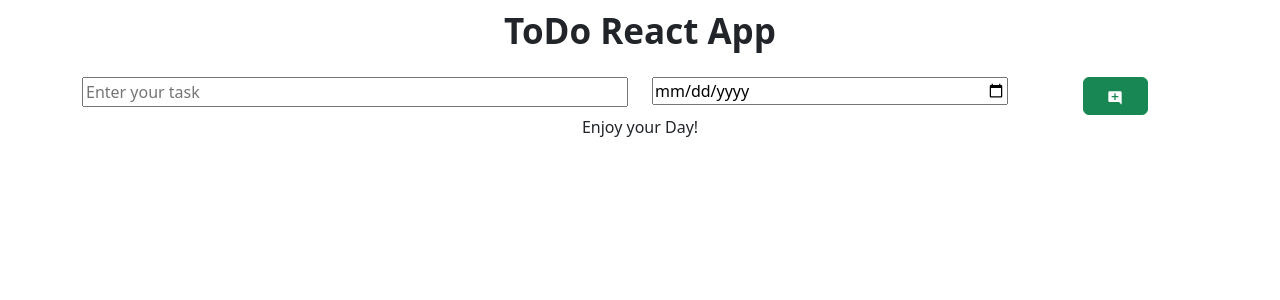
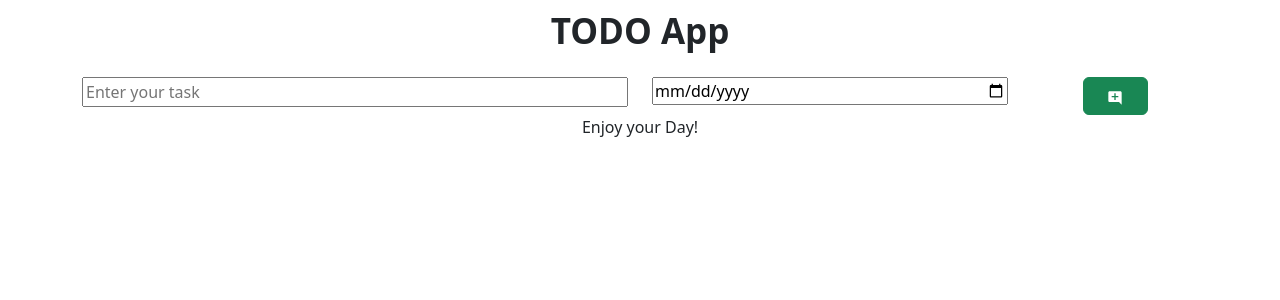
Before and after one commit to Nishant96089/React, a React (Vite) app in the folder Projects/Todo-list-App/: page / in a window 1280 px wide. Shown: the top 300 px of the page. Built offline with nearby package versions, Linux system fonts and the light colour scheme.

Commit message:
Modifying the app using useContext.

```diff
--- a/Projects/Todo-list-App/src/App.jsx
+++ b/Projects/Todo-list-App/src/App.jsx
@@ -3,6 +3,7 @@ import InputTask from "./Components/InputTask";
 import DisplayContent from "./Components/DisplayContent";
 import "./App.css";
 import { useState } from "react";
+import { TodoItems } from "./store/TodoItems";
 
 function App() {
   const [tasks, newtasks] = useState([]);
@@ -36,12 +37,14 @@ function App() {
   };
 
   return (
-    <center className="todo-container">
-      <AppName />
-      <InputTask addTask={addTask} />
-      {tasks.length === 0 && <p>Enjoy your Day!</p>}
-      <DisplayContent tasks={tasks} delBtn={delBtn}></DisplayContent>
-    </center>
+    <TodoItems.Provider value={{ tasks, addTask, delBtn }}>
+      <center className="todo-container">
+        <AppName />
+        <InputTask />
+        {tasks.length === 0 && <p>Enjoy your Day!</p>}
+        <DisplayContent></DisplayContent>
+      </center>
+    </TodoItems.Provider>
   );
 }
 
--- a/Projects/Todo-list-App/src/Components/AppName.jsx
+++ b/Projects/Todo-list-App/src/Components/AppName.jsx
@@ -1,7 +1,7 @@
 import AppNameCss from "../styles/AppName.module.css";
 
 function AppName() {
-  return <h1 id={AppNameCss.heading}>ToDo React App</h1>;
+  return <h1 id={AppNameCss.heading}>TODO App</h1>;
 }
 
 export default AppName;
--- a/Projects/Todo-list-App/src/Components/DisplayContent.jsx
+++ b/Projects/Todo-list-App/src/Components/DisplayContent.jsx
@@ -1,7 +1,14 @@
+import { useContext } from "react";
+import { TodoItems } from "../store/TodoItems";
+
 import DisplayTask from "./DisplayTask";
 import DisplayCss from "../styles/Display.module.css";
 
-function DisplayContent({ tasks, delBtn }) {
+const DisplayContent = () => {
+  const todoItemsContext = useContext(TodoItems);
+  const tasks = todoItemsContext.tasks;
+  const delBtn = todoItemsContext.delBtn;
+
   return (
     <div id={DisplayCss.itemsContainer}>
       {tasks.map((item) => (
@@ -14,6 +21,6 @@ function DisplayContent({ tasks, delBtn }) {
       ))}
     </div>
   );
-}
+};
 
 export default DisplayContent;
--- a/Projects/Todo-list-App/src/Components/InputTask.jsx
+++ b/Projects/Todo-list-App/src/Components/InputTask.jsx
@@ -1,7 +1,12 @@
+import { useContext } from "react";
+import { TodoItems } from "../store/TodoItems";
 import { useRef } from "react";
 import { MdAddComment } from "react-icons/md";
 
-function InputTask({ addTask }) {
+const InputTask = () => {
+  const todoItemsContext = useContext(TodoItems);
+  const addTask = todoItemsContext.addTask;
+
   const textRef = useRef(null);
   const dateRef = useRef(null);
 
@@ -29,6 +34,6 @@ function InputTask({ addTask }) {
       </div>
     </form>
   );
-}
+};
 
 export default InputTask;
--- /dev/null
+++ b/Projects/Todo-list-App/src/store/TodoItems.jsx
@@ -0,0 +1,3 @@
+import { createContext } from "react";
+
+export const TodoItems = createContext([]);
```
